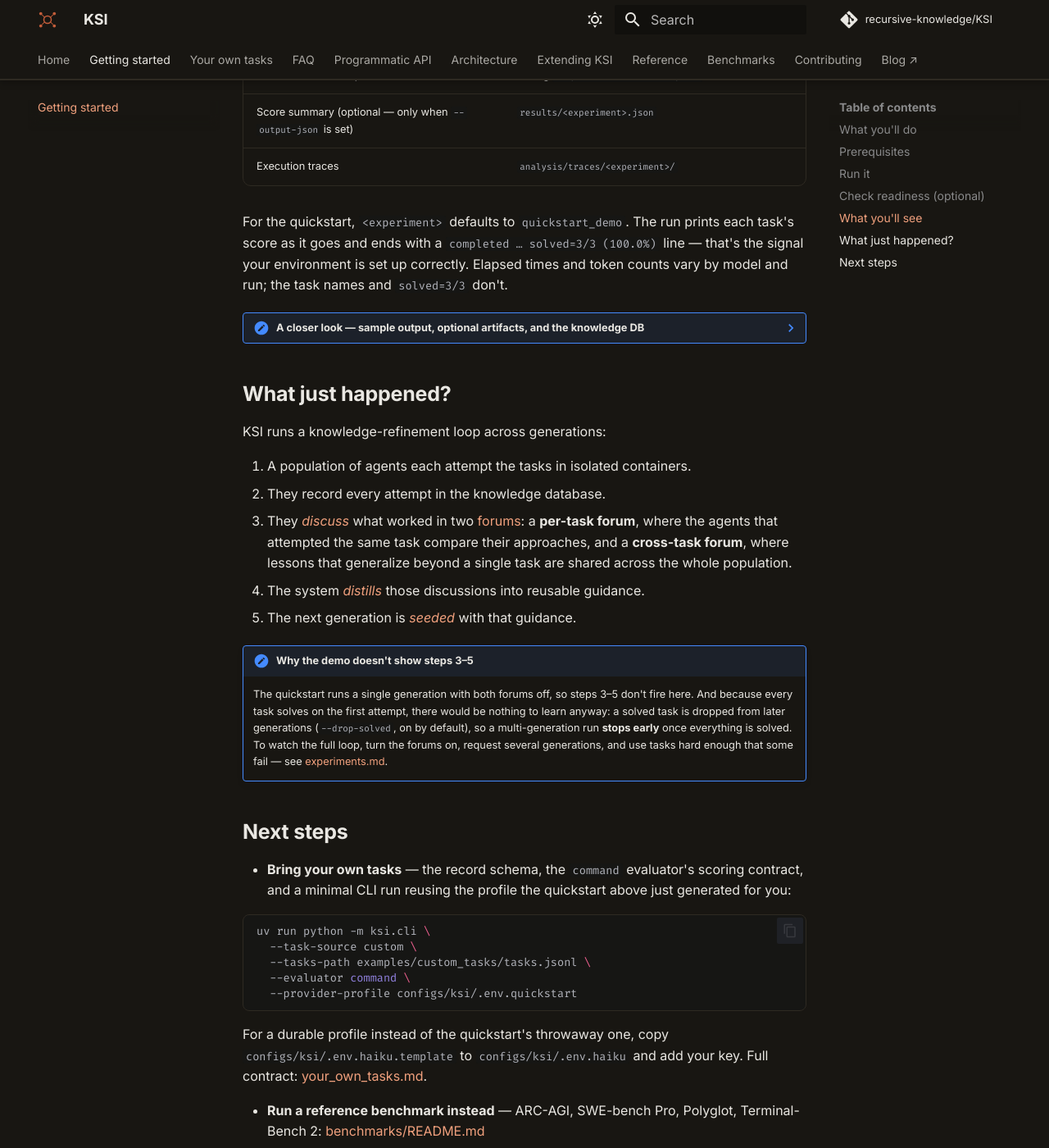
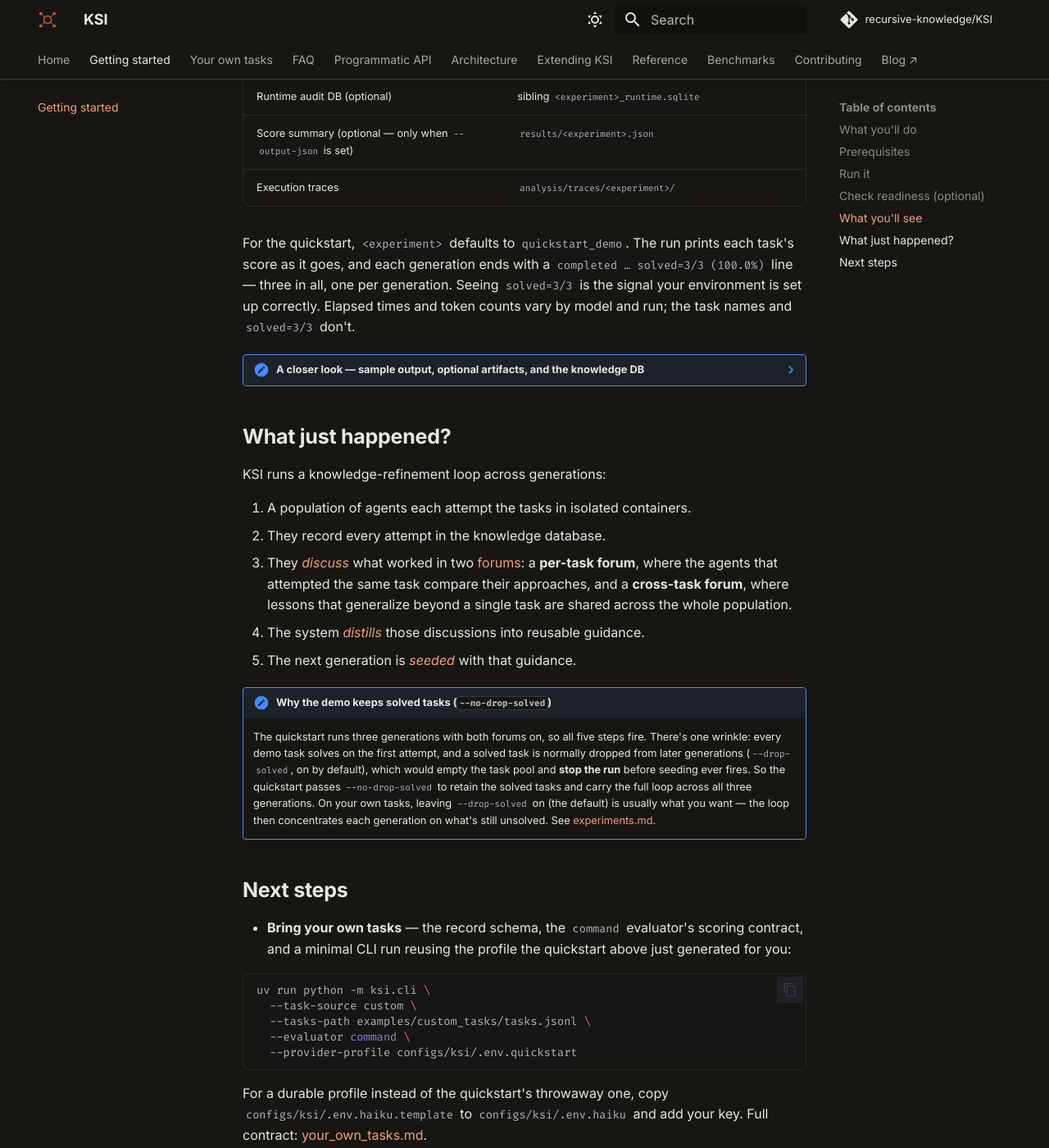
Before and after one commit to recursive-knowledge/KSI, an MkDocs documentation site: the page built from docs/getting-started.md, in a window 1280 px wide and 1400 px high, scrolled down 1665 px. Shown: the whole window at 82% size. Built offline with MkDocs 1.6.1 and Material for MkDocs 9.7.7, drawn with Linux system fonts in a browser that asks for light colours; comment, search, counter and statistics services are not loaded; some of the changed text lies outside the part shown.

Commit message:
feat(quickstart): run the full knowledge loop by default
The quickstart previously ran a single generation with both forums off, so
only the execution phase fired — the discussion/distill/seed phases the
project is actually about were never exercised in the first-run demo.

Run 3 generations with the per-task and cross-task forums on. Because the
bundled demo tasks all solve on generation 1, add --no-drop-solved so the
solved tasks are retained rather than dropped (which would empty the pool
and stop the run before seeding fires). All five phases now run end to end:
execute -> forum -> distill -> seed -> next generation.

Sync the docs that described the old single-generation behavior:
- getting-started: intro, run description, completion output, DB-check
  example, and the note (flipped from "why steps 3-5 don't fire" to "why
  the demo keeps solved tasks")
- faq: cost answer
- README: quickstart blurb
- experiments: drop the stale "run one generation" claim

Co-Authored-By: Claude Opus 4.8 (1M context) <noreply@anthropic.com>

````diff
--- a/docs/experiments.md
+++ b/docs/experiments.md
@@ -1,9 +1,9 @@
 # Running larger runs
 
 The [quickstart](getting-started.md) and [your own tasks](your_own_tasks.md)
-walkthroughs run one generation over a handful of tiny tasks. This page
-covers the flags that matter once you scale up — more tasks, more
-generations, or a maintained reference benchmark instead of your own tasks.
+walkthroughs run over a handful of tiny tasks. This page covers the flags
+that matter once you scale up — more tasks, more generations, or a
+maintained reference benchmark instead of your own tasks.
 
 There is **one canonical launch surface**: the `ksi.cli` argument parser.
 Everything else (bash presets, `ksi.run(...)`) is a layer over the same
--- a/docs/faq.md
+++ b/docs/faq.md
@@ -84,7 +84,8 @@ Every run makes real LLM API calls billed to the key in your provider profile;
 there is no built-in spending cap. Cost scales with the number of tasks,
 generations, and the model you choose. To get a feel before committing,
 start with the bundled synthetic demo: `bash scripts/quickstart.sh` runs
-three tasks, one generation, with Haiku — the fastest and cheapest option.
+three tasks across three generations with Haiku — the cheapest way to watch
+the full loop.
 Use `DRY_RUN=true` on any experiment wrapper script to print the full CLI
 command and DB paths without launching anything.
 
--- a/docs/getting-started.md
+++ b/docs/getting-started.md
@@ -4,9 +4,10 @@ Go from a fresh clone to a solved demo task in one command, then learn what just
 
 ## What you'll do
 
-Run one fast generation of agents against three bundled, self-contained tasks and see them score —
-no dataset download, no manual setup. The whole demo finishes in a few minutes and leaves you with
-a working environment ready to run your own tasks or a reference benchmark.
+Run three generations of agents against three bundled, self-contained tasks and watch the full
+knowledge loop — execute, discuss, distill, seed — fire end to end. No dataset download, no manual
+setup. The demo takes several minutes and leaves you with a working environment ready to run your
+own tasks or a reference benchmark.
 
 ## Prerequisites
 
@@ -24,10 +25,11 @@ bash scripts/quickstart.sh
 
 The script self-bootstraps everything it needs: it synthesizes a provider profile from your key,
 builds the `ksi-agent:bench` image on first run (this takes a few minutes), installs the host
-Node dependencies, then runs one generation over the three bundled tasks under
+Node dependencies, then runs three generations over the three bundled tasks under
 [`examples/custom_tasks/`](https://github.com/recursive-knowledge/KSI/tree/main/examples/custom_tasks)
 (`fizzbuzz`, `reverse-words`, `anagram-groups`) — each graded by running `python3 tests.py`
-against the agent's attempt.
+against the agent's attempt, with the per-task and cross-task forums on so every phase of the
+loop fires.
 
 For the complete benchmark environment (including benchmark preparation and
 smoke tests), run `bash scripts/setup_all.sh`. Use `--no-test` when you need
@@ -61,9 +63,11 @@ The run logs each attempt and its score as it progresses. When it finishes, resu
 | Execution traces | `analysis/traces/<experiment>/` |
 
 For the quickstart, `<experiment>` defaults to `quickstart_demo`. The run prints
-each task's score as it goes and ends with a `completed … solved=3/3 (100.0%)`
-line — that's the signal your environment is set up correctly. Elapsed times and
-token counts vary by model and run; the task names and `solved=3/3` don't.
+each task's score as it goes, and each generation ends with a
+`completed … solved=3/3 (100.0%)` line — three in all, one per generation.
+Seeing `solved=3/3` is the signal your environment is set up correctly. Elapsed
+times and token counts vary by model and run; the task names and `solved=3/3`
+don't.
 
 ??? note "A closer look — sample output, optional artifacts, and the knowledge DB"
 
@@ -72,29 +76,32 @@ token counts vary by model and run; the task names and `solved=3/3` don't.
     run preset, which sets it for you) for a score summary on disk. Traces default
     to `analysis/traces/<experiment>/` — set `KSI_TRACE_DIR` to change the root.
 
-    A real excerpt from a run against `claude-haiku-4-5-20251001` (the default
-    `configs/ksi/.env.haiku` profile), timestamps trimmed:
+    An illustrative excerpt from a generation's execution phase against
+    `claude-haiku-4-5-20251001` (the default `configs/ksi/.env.haiku` profile),
+    timestamps trimmed — each generation logs a block like this, followed by the
+    forum and distillation phases:
 
     ```text
     INFO ksi.orchestrator.execution_phase: [gen 1] task=reverse-words agent=agent-1 done elapsed=27.4s score=1.0000
     INFO ksi.orchestrator.execution_phase: [gen 1] task=fizzbuzz agent=agent-0 done elapsed=28.1s score=1.0000
     INFO ksi.orchestrator.execution_phase: [gen 1] task=anagram-groups agent=agent-2 done elapsed=33.0s score=1.0000
     INFO ksi.orchestrator.engine: completed traces=3 tasks=3 solved=3/3 (100.0%)
-    INFO ksi.orchestrator.persistence: [tokens] total=418,329 cached_input=346,149 uncached_input=9,129 output=5,090 cache_create=57,961
     ```
 
-    **Knowledge DB check** — every solved attempt writes an `entry_type='attempt'`
-    row plus an `insight` row. The quickstart turns both forums off for speed
-    (`--per-task-forum-rounds 0 --cross-task-forum-rounds 0`), so there are no
-    discussion posts, and with nothing unsolved in this single-generation run
-    distillation has nothing to write either:
+    **Knowledge DB check** — because the demo now runs the full loop, the
+    knowledge DB carries rows from every phase, not just execution. Group by
+    `entry_type` and `source_phase` to see them:
 
     ```console
     $ sqlite3 runtime_state/knowledge/quickstart_demo/quickstart_demo_knowledge.sqlite \
         "select entry_type, source_phase, count(*) from knowledge group by entry_type, source_phase order by entry_type, source_phase;"
-    attempt|execution|3
-    insight|execution|3
     ```
+
+    You'll see `attempt` and `insight` rows from `execution`, `post` rows from
+    `per_task_forum` and `cross_task_forum` (the two discussion phases), and
+    `distillation` rows from `per_task_distill` and `cross_task_distill`. Exact
+    counts vary with the model and how much each agent posts, and they grow with
+    each of the three generations.
 
 ## What just happened?
 
@@ -106,14 +113,16 @@ KSI runs a knowledge-refinement loop across generations:
 4. The system [*distills*](glossary.md#distillation) those discussions into reusable guidance.
 5. The next generation is [*seeded*](glossary.md#seeding) with that guidance.
 
-!!! note "Why the demo doesn't show steps 3–5"
-    The quickstart runs a single generation with both forums off, so steps 3–5
-    don't fire here. And because every task solves on the first attempt, there
-    would be nothing to learn anyway: a solved task is dropped from later
-    generations (`--drop-solved`, on by default), so a multi-generation run
-    **stops early** once everything is solved. To watch the full loop, turn the
-    forums on, request several generations, and use tasks hard enough that some
-    fail — see [experiments.md](experiments.md).
+!!! note "Why the demo keeps solved tasks (`--no-drop-solved`)"
+    The quickstart runs three generations with both forums on, so all five steps
+    fire. There's one wrinkle: every demo task solves on the first attempt, and a
+    solved task is normally dropped from later generations (`--drop-solved`, on by
+    default), which would empty the task pool and **stop the run** before seeding
+    ever fires. So the quickstart passes `--no-drop-solved` to retain the solved
+    tasks and carry the full loop across all three generations. On your own tasks,
+    leaving `--drop-solved` on (the default) is usually what you want — the loop
+    then concentrates each generation on what's still unsolved. See
+    [experiments.md](experiments.md).
 
 ## Next steps
 
````
Also changed, not shown: README.md (+3 -2 lines), 1 other file.
